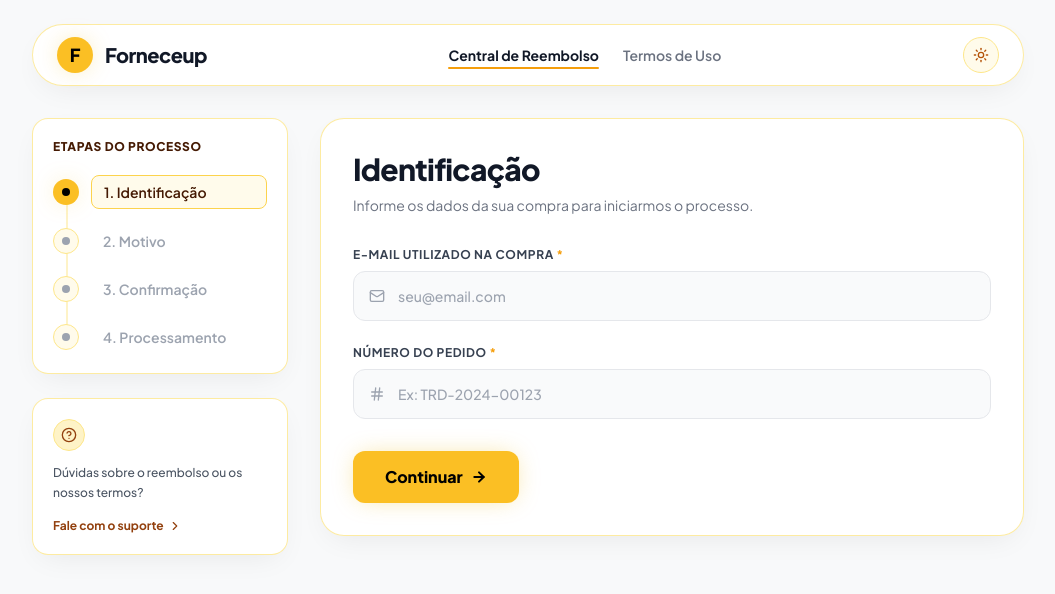
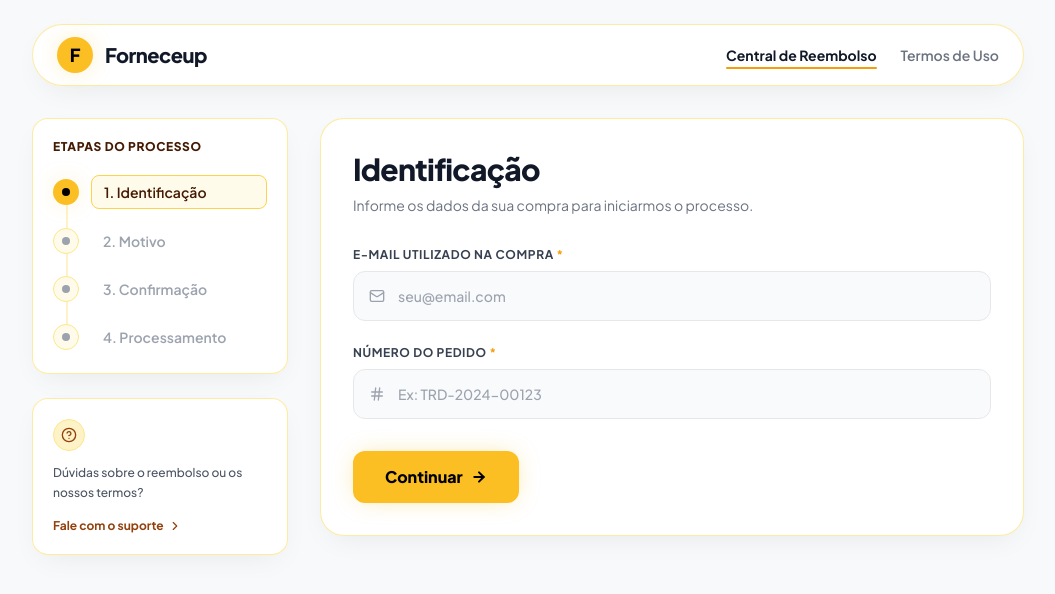
Before and after one commit to pedroph07/reembolso-forneceu, a React (Vite) app: page / in a window 1280 px wide. Shown: the top 594 px of the page, without its empty margins (112-1167 px from the left). Built offline with nearby package versions, Linux system fonts and the light colour scheme.

Commit message:
fix: remocao do botao de alternar tema claro/escuro

```diff
--- a/src/components/Header.jsx
+++ b/src/components/Header.jsx
@@ -1,5 +1,4 @@
 import React from 'react';
-import { Sun } from 'lucide-react';
 
 export default function Header({ activeTab, setActiveTab }) {
   return (
@@ -46,16 +45,6 @@ export default function Header({ activeTab, setActiveTab }) {
             )}
           </button>
         </div>
-
-        {/* Theme icon */}
-        <div className="flex items-center gap-3">
-          <button
-            className="w-9 h-9 rounded-full bg-amber-50 border border-amber-200 flex items-center justify-center text-amber-700 hover:bg-amber-100 transition-colors"
-            title="Tema Amarelo & Branco"
-          >
-            <Sun className="w-4 h-4" />
-          </button>
-        </div>
       </div>
     </header>
   );
```
